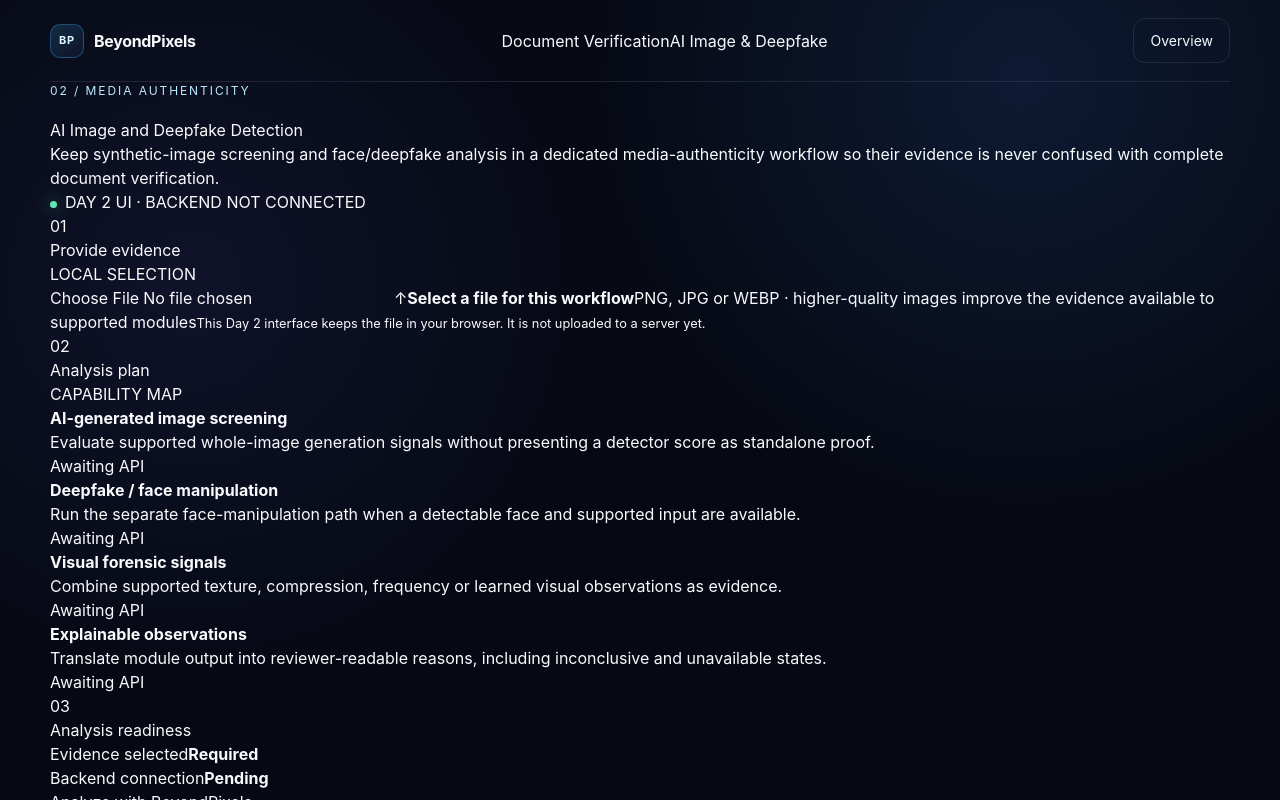
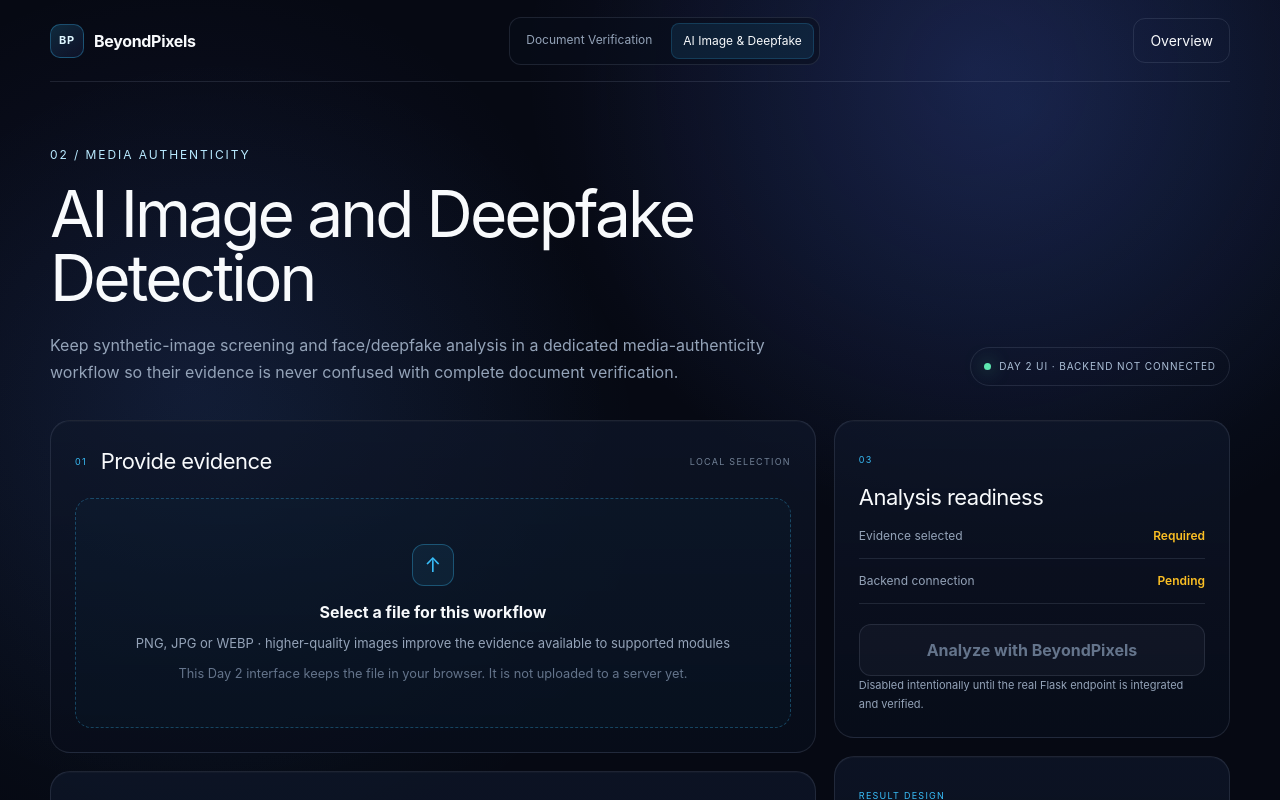
Before and after one commit to Lucifer-358-coder/BeyondPixels-SIH-2026, a Next.js app in the folder website/: page /ai-image-deepfake in a window 1280 px wide. Shown: the top 800 px of the page. Built offline with nearby package versions, Linux system fonts and the light colour scheme.

Commit message:
website: style Day 2 product workspaces

```diff
--- a/website/app/globals.css
+++ b/website/app/globals.css
@@ -203,3 +203,208 @@
   .section { padding-block:68px; }
   .workflow-card { min-height:400px; }
 }
+
+
+/* Day 2 product workspaces */
+.workspace-page {
+  min-height: 100vh;
+  background:
+    radial-gradient(circle at 76% 5%, rgba(56, 189, 248, .10), transparent 28rem),
+    radial-gradient(circle at 18% 34%, rgba(59, 130, 246, .08), transparent 26rem);
+}
+.workspace-media {
+  background:
+    radial-gradient(circle at 76% 5%, rgba(99, 102, 241, .14), transparent 28rem),
+    radial-gradient(circle at 18% 34%, rgba(56, 189, 248, .07), transparent 26rem);
+}
+.workspace-nav { gap: 22px; }
+.workspace-switcher {
+  display: flex;
+  gap: 8px;
+  padding: 5px;
+  border: 1px solid var(--border);
+  border-radius: 12px;
+  background: rgba(8, 13, 26, .55);
+}
+.workspace-switcher a {
+  padding: 8px 11px;
+  border-radius: 8px;
+  color: var(--muted);
+  font-size: 12px;
+}
+.workspace-switcher a.active {
+  color: var(--text);
+  background: rgba(56, 189, 248, .10);
+  border: 1px solid rgba(56, 189, 248, .18);
+}
+.workspace-hero {
+  display: flex;
+  justify-content: space-between;
+  gap: 42px;
+  align-items: end;
+  padding-block: 64px 34px;
+}
+.workspace-hero > div:first-child { max-width: 790px; }
+.workspace-hero h1 {
+  margin: 0;
+  font-size: clamp(42px, 5vw, 72px);
+  letter-spacing: -.045em;
+  line-height: 1;
+}
+.workspace-hero > div:first-child > p:last-child {
+  margin: 22px 0 0;
+  max-width: 760px;
+  color: var(--muted);
+  line-height: 1.7;
+}
+.build-badge {
+  flex: 0 0 auto;
+  padding: 11px 13px;
+  border: 1px solid var(--border);
+  border-radius: 999px;
+  color: #adc0d8;
+  font-size: 10px;
+  letter-spacing: .09em;
+}
+.workspace-grid {
+  display: grid;
+  grid-template-columns: minmax(0, 1.45fr) minmax(310px, .75fr);
+  gap: 18px;
+  padding-bottom: 56px;
+}
+.workspace-main, .workspace-side { display: grid; gap: 18px; align-content: start; }
+.product-panel {
+  border: 1px solid var(--border);
+  border-radius: 20px;
+  background: linear-gradient(180deg, rgba(15,23,42,.72), rgba(8,13,26,.88));
+  box-shadow: inset 0 1px rgba(255,255,255,.025);
+  padding: 24px;
+}
+.panel-heading {
+  display: flex;
+  align-items: center;
+  justify-content: space-between;
+  gap: 22px;
+  margin-bottom: 20px;
+}
+.panel-heading > div { display:flex; align-items:center; gap:14px; }
+.panel-heading h2, .product-panel h2 { margin: 0; font-size: 22px; letter-spacing: -.025em; }
+.panel-index, .panel-state {
+  color: var(--cyan);
+  font-size: 9px;
+  letter-spacing: .14em;
+  text-transform: uppercase;
+}
+.panel-state { color: #718096; }
+.dropzone {
+  min-height: 230px;
+  display: grid;
+  place-items: center;
+  align-content: center;
+  text-align: center;
+  gap: 10px;
+  padding: 28px;
+  border: 1px dashed rgba(56,189,248,.30);
+  border-radius: 16px;
+  cursor: pointer;
+  background: rgba(56,189,248,.025);
+  transition: .2s ease;
+}
+.dropzone:hover, .dropzone.has-file { border-color: rgba(56,189,248,.58); background: rgba(56,189,248,.05); }
+.dropzone input { display:none; }
+.drop-icon {
+  width: 42px; height: 42px; display:grid; place-items:center;
+  border-radius: 12px; border:1px solid var(--border-bright);
+  color:var(--cyan); background:rgba(56,189,248,.07); font-size:20px;
+}
+.dropzone strong { margin-top: 4px; }
+.dropzone > span:not(.drop-icon) { color:var(--muted); font-size:13px; }
+.dropzone small { max-width: 520px; color:#64748b; line-height:1.5; }
+.selected-file {
+  display:grid;
+  grid-template-columns:auto 1fr auto;
+  align-items:center;
+  gap:14px;
+  margin-top:14px;
+  padding:14px;
+  border:1px solid var(--border);
+  border-radius:14px;
+  background:rgba(8,13,26,.72);
+}
+.file-mark {
+  width:42px; height:42px; display:grid; place-items:center;
+  border-radius:10px; background:rgba(56,189,248,.08); color:var(--cyan);
+  font-size:9px; letter-spacing:.08em;
+}
+.selected-file strong { display:block; font-size:13px; overflow-wrap:anywhere; }
+.selected-file span { display:block; margin-top:5px; color:var(--muted); font-size:11px; }
+.selected-file button {
+  border:0; background:transparent; color:#94a3b8; cursor:pointer;
+}
+.selected-file button:hover { color:var(--risk); }
+.module-list { display:grid; gap:1px; background:var(--border); border:1px solid var(--border); border-radius:14px; overflow:hidden; }
+.module-row {
+  display:grid; grid-template-columns:auto 1fr auto; gap:13px; align-items:start;
+  padding:16px; background:#0a1020;
+}
+.module-indicator { width:8px; height:8px; border-radius:50%; background:#64748b; margin-top:5px; }
+.module-row strong { font-size:13px; }
+.module-row p { margin:5px 0 0; color:var(--muted); font-size:12px; line-height:1.55; }
+.module-status { color:#718096; font-size:10px; text-transform:uppercase; letter-spacing:.08em; }
+.action-panel h2, .evidence-panel h2 { margin-top:12px; }
+.readiness-row {
+  display:flex; justify-content:space-between; gap:18px;
+  padding:13px 0; border-bottom:1px solid var(--border);
+  color:var(--muted); font-size:12px;
+}
+.readiness-row strong { color:var(--warning); font-weight:600; }
+.readiness-row strong.ready { color:var(--success); }
+.analyze-button {
+  width:100%; margin-top:20px; padding:13px 16px;
+  border:1px solid var(--border); border-radius:12px;
+  background:rgba(148,163,184,.05); color:#64748b;
+  font-weight:700;
+}
+.analyze-button:disabled { cursor:not-allowed; }
+.button-note, .evidence-panel p, .expert-content {
+  color:var(--muted); font-size:11px; line-height:1.65;
+}
+.evidence-tags { display:flex; flex-wrap:wrap; gap:7px; margin:18px 0; }
+.evidence-tags span {
+  padding:7px 9px; border:1px solid var(--border); border-radius:999px;
+  color:#aab6c8; font-size:10px;
+}
+.expert-toggle {
+  width:100%; display:flex; align-items:center; justify-content:space-between; gap:18px;
+  padding:0; border:0; background:transparent; color:var(--text); cursor:pointer; text-align:left;
+}
+.expert-toggle span { font-weight:600; }
+.expert-toggle small { display:block; margin-bottom:6px; color:#718096; font-size:8px; letter-spacing:.12em; }
+.expert-toggle b { color:var(--cyan); font-size:20px; font-weight:400; }
+.expert-content { padding-top:16px; border-top:1px solid var(--border); margin-top:16px; }
+.expert-content p { margin-top:0; }
+.expert-content ul { margin:8px 0 0; padding-left:18px; }
+.expert-content li { margin:6px 0; }
+.workspace-footer {
+  display:flex; justify-content:space-between; gap:20px; padding-block:28px 46px;
+  border-top:1px solid var(--border); color:#64748b; font-size:11px;
+}
+.workspace-footer a { color:#b9eaff; }
+
+@media (max-width: 900px) {
+  .workspace-switcher { display:none; }
+  .workspace-hero { align-items:start; flex-direction:column; }
+  .workspace-grid { grid-template-columns:1fr; }
+}
+@media (max-width: 560px) {
+  .workspace-hero { padding-top:42px; }
+  .workspace-hero h1 { font-size:42px; }
+  .product-panel { padding:18px; }
+  .panel-heading { align-items:flex-start; }
+  .panel-state { display:none; }
+  .module-row { grid-template-columns:auto 1fr; }
+  .module-status { grid-column:2; }
+  .selected-file { grid-template-columns:auto 1fr; }
+  .selected-file button { grid-column:2; justify-self:start; padding:0; }
+  .workspace-footer { flex-direction:column; }
+}
```
